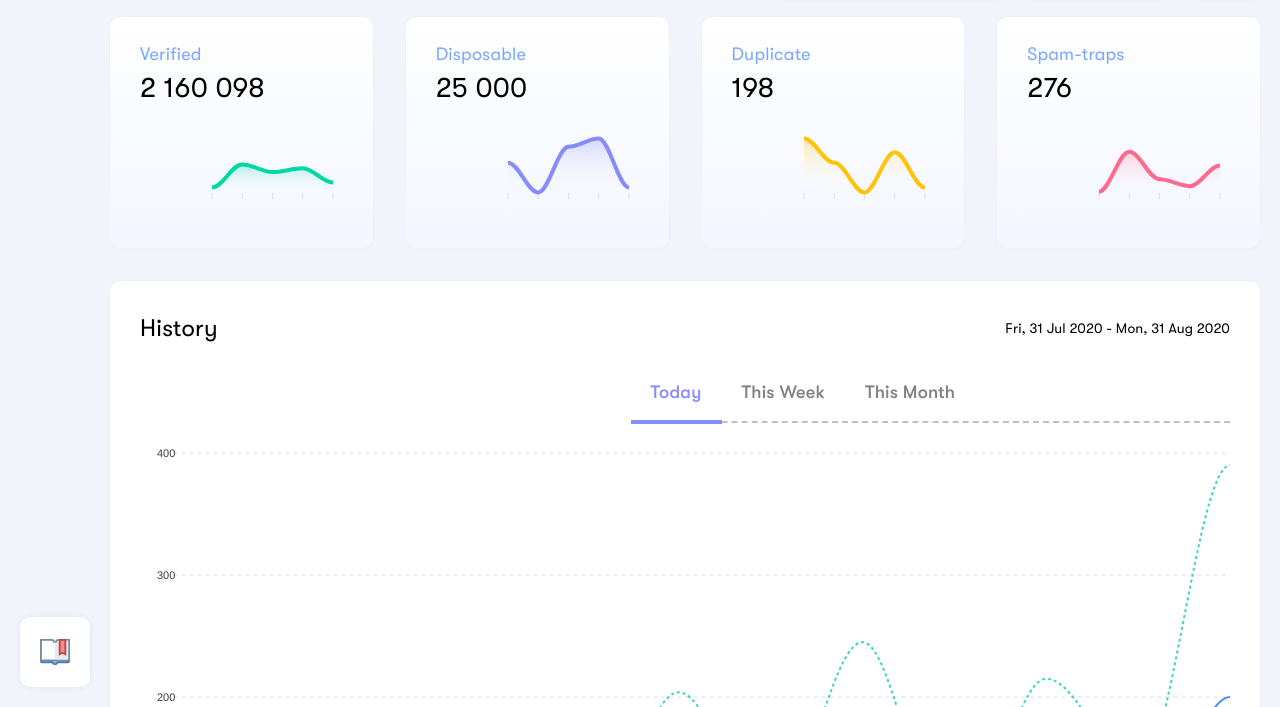
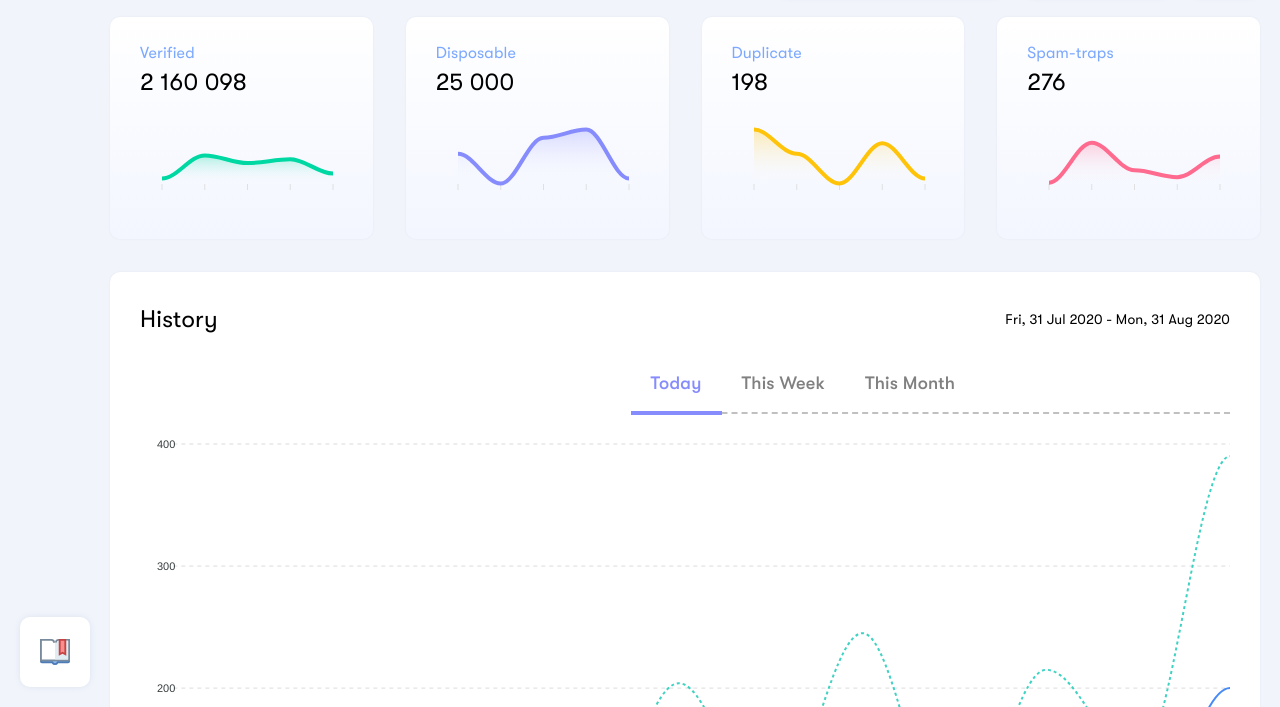
Before and after one commit to MrHidalgo/EM, a website: page dest/dashboard.html in a window 1280 px wide. Shown: the part 93-800 px from the top of the page. Drawn offline with nearby package versions, Linux system fonts and the light colour scheme.

Commit message:
Dashboard - full adaptive.

```diff
--- a/src/index.yaml
+++ b/src/index.yaml
@@ -21,7 +21,7 @@ PageList:
   ready: 100
 - file: dashboard.html
   titleName: Dashboard
-  ready: 33
+  ready: 100
 - file: single-verification-1.html
   titleName: Single Verification 1
   ready: 33
--- a/src/scss/_components/dashboard/_dashboard.scss
+++ b/src/scss/_components/dashboard/_dashboard.scss
@@ -1,6 +1,10 @@
 // SECTION :: START
 
 .dashboard {
+	@include adaptive(1439) {
+		padding-bottom: 50px;
+	}
+
 	&__box {
 		position: relative;
 		display: flex;
@@ -11,6 +15,9 @@
 		border-radius: 10px;
 		background: linear-gradient(#fff 0%, #f3f6ff 100%);
 		box-shadow: 0 0 2px 0 rgba(83, 112, 151, 0.1);
+		@include adaptive(767) {
+			padding: 20px;
+		}
 
 		&-wrapper {
 			position: relative;
@@ -18,12 +25,22 @@
 			display: flex;
 			flex-wrap: wrap;
 			width: calc(100% + 33px);
+			@include adaptive(1023) {
+				flex-wrap: wrap;
+			}
 
 			> div {
 				width: 100%;
 				max-width: calc(100% / 4);
 				padding-left: 33px;
 				padding-bottom: 33px;
+				@include adaptive(1279) {
+					max-width: calc(100% / 2);
+				}
+				@include adaptive(767) {
+					max-width: 100%;
+					padding-bottom: 10px;
+				}
 			}
 		}
 
@@ -31,12 +48,24 @@
 			font-size: 18px;
 			letter-spacing: 0.01em;
 			color: #7ca9ff;
+			@include adaptive(1365) {
+				font-size: 16px;
+			}
+			@include adaptive(767) {
+				font-size: 14px;
+			}
 		}
 
 		&-num {
 			font-size: 28px;
 			letter-spacing: 0.01em;
 			color: #000;
+			@include adaptive(1365) {
+				font-size: 24px;
+			}
+			@include adaptive(767) {
+				font-size: 21px;
+			}
 		}
 
 		&-chart {
@@ -46,6 +75,9 @@
 			height: 100px;
 			max-height: 100px;
 			padding-left: 50px;
+			@include adaptive(1599) {
+				padding-left: 0;
+			}
 		}
 	}
 
@@ -70,6 +102,9 @@
 			font-size: 24px;
 			letter-spacing: 0.01em;
 			color: #000;
+			@include adaptive(767) {
+				font-size: 21px;
+			}
 		}
 
 		&-date {
@@ -90,6 +125,9 @@
 		letter-spacing: 0.01em;
 		color: gray;
 		@include transition(color);
+		@include adaptive(767) {
+			font-size: 14px;
+		}
 
 		&:after {
 			content: '';
@@ -127,6 +165,9 @@
 			margin-left: 45%;
 			padding-bottom: 10px;
 			border-bottom: 2px dashed silver;
+			@include adaptive(767) {
+				margin-left: 0;
+			}
 		}
 
 		&-content {
```
Also changed, not shown: dest/listPages.html (+46 -46 lines), dest/css/app.css, dest/fonts/iconFont.ttf, dest/fonts/iconFont.woff, dest/fonts/iconFont.woff2, src/fonts/iconFont.ttf, src/fonts/iconFont.woff, src/fonts/iconFont.woff2, 3 other files.
